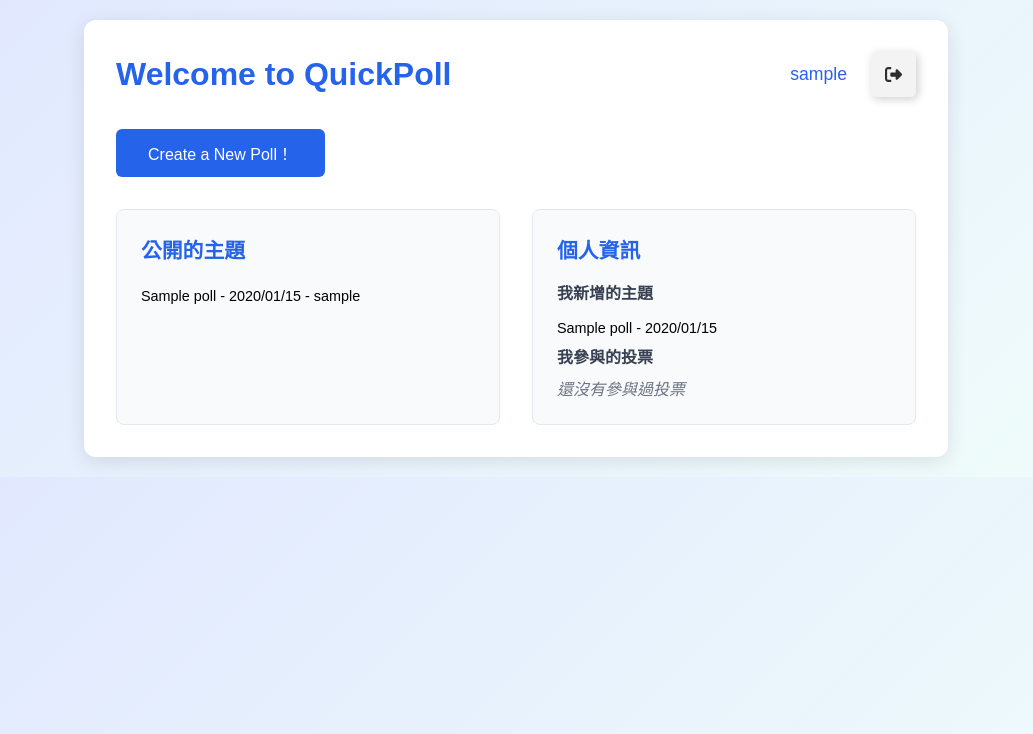
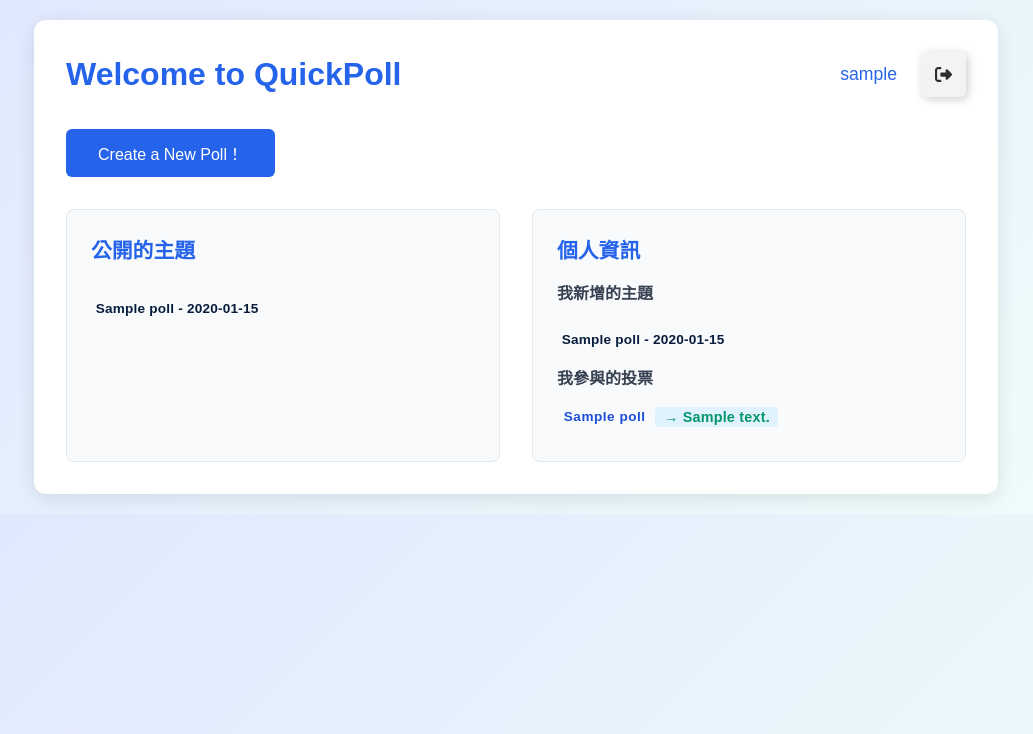
Before and after one commit to MCEYUGI/QuickPoll, a Django app: page /polls/ in a window 1280 px wide. Shown: the top 734 px of the page, without its empty margins (124-1157 px from the left). Run offline with Django 5.2, Linux system fonts and the light colour scheme; a user stored in the database is signed in; tables that the repository leaves empty hold one stand-in row (values such as "Sample post").

Commit message:
完成投票頁面的建置及views還有首頁的美化

```diff
--- a/polls/templates/polls/index.html
+++ b/polls/templates/polls/index.html
@@ -1,7 +1,7 @@
 <!DOCTYPE html>
 <html lang="zh-Hant">
   <head>
-    <meta charset="UTF-8">
+    <meta charset="UTF-8" />
     <title>Quick Polls</title>
     <style>
       body {
@@ -28,11 +28,11 @@
         margin-right: 0.5rem;
       }
       .container {
-        max-width: 800px;
+        max-width: 900px;
         margin: 0 auto;
         background: #fff;
         border-radius: 12px;
-        box-shadow: 0 4px 20px rgba(0,0,0,0.1);
+        box-shadow: 0 4px 20px rgba(0, 0, 0, 0.1);
         padding: 2rem;
       }
       h1 {
@@ -91,9 +91,9 @@
       }
 
       .section li {
-        padding: 0.5rem 0;
+        padding: 0.7rem 0;
         border-bottom: 1px solid #e5e7eb;
-        font-size: 0.9rem;
+        font-size: 1.08rem; /* 字體加大 */
       }
 
       .section li:last-child {
@@ -106,17 +106,46 @@
         margin: 0;
       }
 
+      .section li a {
+        display: block;
+        color: #1d4ed8; /* 更深藍色 */
+        font-weight: 700;
+        text-decoration: none;
+        transition: background 0.2s, color 0.2s;
+        padding: 0.5rem 0.3rem;
+        border-radius: 4px;
+        font-size: 1rem; /* 主題字體更大 */
+        letter-spacing: 0.5px;
+      }
+
+      .section li a:hover {
+        background: #dbeafe;
+        color: #2563eb;
+      }
+
+      .section .poll-meta {
+        color: #071d3b; /* 灰藍色 */
+        font-size: 0.85em; /* meta 字體稍大 */
+        font-weight: 700;
+        letter-spacing: 0.2px;
+      }
+
       /* Modal 相關樣式 */
       .modal-bg {
         display: none;
         position: fixed;
-        top: 0; left: 0; width: 100vw; height: 100vh;
-        background: rgba(0,0,0,0.25);
+        top: 0;
+        left: 0;
+        width: 100vw;
+        height: 100vh;
+        background: rgba(0, 0, 0, 0.25);
         justify-content: center;
         align-items: center;
         z-index: 1000;
       }
-      .modal-bg.active { display: flex; }
+      .modal-bg.active {
+        display: flex;
+      }
       .modal {
         background: #fff;
         border-radius: 8px;
@@ -126,7 +155,10 @@
         text-align: left;
         position: relative;
       }
-      .modal h2 { color: #2563eb; margin-top: 0; }
+      .modal h2 {
+        color: #2563eb;
+        margin-top: 0;
+      }
       .modal label {
         display: block;
         margin-bottom: 0.4rem;
@@ -135,8 +167,11 @@
         font-weight: 500;
         margin-top: 1.1rem;
       }
-      .modal label:first-child { margin-top: 0; }
-      .modal input, .modal textarea {
+      .modal label:first-child {
+        margin-top: 0;
+      }
+      .modal input,
+      .modal textarea {
         width: 100%;
         padding: 0.5rem;
         border: 1px solid #d1d5db;
@@ -177,19 +212,22 @@
       }
       .close-modal {
         position: absolute;
-        top: 12px; right: 16px;
+        top: 12px;
+        right: 16px;
         background: none;
         border: none;
         font-size: 1.5rem;
         color: #888;
         cursor: pointer;
       }
-      .close-modal:hover { color: #2563eb; }
+      .close-modal:hover {
+        color: #2563eb;
+      }
       /* From Uiverse.io by Yaya12085 radio button*/
       .radio-inputs {
         display: inline-flex;
         border-radius: 0.5rem;
-        background-color: #EEE;
+        background-color: #eee;
         box-shadow: 0 0 0px 1px rgba(0, 0, 0, 0.06);
         padding: 0.5rem 0.3rem;
         font-size: 15px;
@@ -214,9 +252,9 @@
         justify-content: center;
         border-radius: 0.5rem;
         border: none;
-        padding: .5rem 1.2rem;
+        padding: 0.5rem 1.2rem;
         color: rgba(51, 65, 85, 1);
-        transition: all .15s ease-in-out;
+        transition: all 0.15s ease-in-out;
         font-weight: 500;
       }
 
@@ -244,7 +282,7 @@
         cursor: pointer;
         position: relative;
         overflow: hidden;
-        transition-duration: .3s;
+        transition-duration: 0.3s;
         box-shadow: 2px 2px 10px rgba(0, 0, 0, 0.199);
         background-color: var(--af-white);
       }
@@ -252,7 +290,7 @@
       /* plus sign */
       .sign {
         width: 100%;
-        transition-duration: .3s;
+        transition-duration: 0.3s;
         display: flex;
         align-items: center;
         justify-content: center;
@@ -272,32 +310,69 @@
         width: 0%;
         opacity: 0;
         color: var(--night-rider);
-        font-size: 1.2em;
+        font-size: 0.9em;
         font-weight: 600;
-        transition-duration: .3s;
+        transition-duration: 0.3s;
       }
       /* hover effect on button width */
       .Btn:hover {
         width: 125px;
         border-radius: 5px;
-        transition-duration: .3s;
+        transition-duration: 0.3s;
       }
 
       .Btn:hover .sign {
         width: 30%;
-        transition-duration: .3s;
+        transition-duration: 0.3s;
         padding-left: 20px;
       }
       /* hover effect button's text */
       .Btn:hover .text {
         opacity: 1;
         width: 70%;
-        transition-duration: .3s;
+        transition-duration: 0.3s;
         padding-right: 10px;
       }
       /* button click effect*/
       .Btn:active {
-        transform: translate(2px ,2px);
+        transform: translate(2px, 2px);
+      }
+      .info-section ul {
+        list-style: none;
+        padding: 0;
+        margin: 0;
+      }
+      .info-section li {
+        padding: 0.6rem 0;
+        border-bottom: 1px solid #e5e7eb;
+        font-size: 1rem;
+        font-weight: 500;
+        display: flex;
+        align-items: center;
+      }
+      .info-section li:last-child {
+        border-bottom: none;
+      }
+      .info-section .vote-title {
+        color: #1d4ed8;
+        font-weight: 700;
+        font-size: 0.85rem;
+        margin-left: 0.5em;
+        margin-right: 0.5em;
+        letter-spacing: 0.5px;
+      }
+      .info-section .vote-option {
+        color: #059669;
+        background: #e0f2fe;
+        border-radius: 4px;
+        padding: 0.15em 0.6em;
+        font-size: 0.9rem;
+        font-weight: 600;
+        margin-left: 0.2em;
+        letter-spacing: 0.2px;
+      }
+      .info-section li:hover {
+        background: #f1f5f9;
       }
     </style>
   </head>
@@ -308,11 +383,19 @@
         <div class="user-actions">
           <span class="user-info-header">{{ user.username }}</span>
           <!-- Logout 按鈕 -->
-        <form method="post" action="{% url 'logout' %}" style="display:inline;">
+          <form
+            method="post"
+            action="{% url 'logout' %}"
+            style="display: inline"
+          >
             {% csrf_token %}
             <button class="Btn" type="submit">
               <div class="sign">
-              <svg viewBox="0 0 512 512"><path d="M377.9 105.9L500.7 228.7c7.2 7.2 11.3 17.1 11.3 27.3s-4.1 20.1-11.3 27.3L377.9 406.1c-6.4 6.4-15 9.9-24 9.9c-18.7 0-33.9-15.2-33.9-33.9l0-62.1-128 0c-17.7 0-32-14.3-32-32l0-64c0-17.7 14.3-32 32-32l128 0 0-62.1c0-18.7 15.2-33.9 33.9-33.9c9 0 17.6 3.6 24 9.9zM160 96L96 96c-17.7 0-32 14.3-32 32l0 256c0 17.7 14.3 32 32 32l64 0c17.7 0 32 14.3 32 32s-14.3 32-32 32l-64 0c-53 0-96-43-96-96L0 128C0 75 43 32 96 32l64 0c17.7 0 32 14.3 32 32s-14.3 32-32 32z"></path></svg>
+                <svg viewBox="0 0 512 512">
+                  <path
+                    d="M377.9 105.9L500.7 228.7c7.2 7.2 11.3 17.1 11.3 27.3s-4.1 20.1-11.3 27.3L377.9 406.1c-6.4 6.4-15 9.9-24 9.9c-18.7 0-33.9-15.2-33.9-33.9l0-62.1-128 0c-17.7 0-32-14.3-32-32l0-64c0-17.7 14.3-32 32-32l128 0 0-62.1c0-18.7 15.2-33.9 33.9-33.9c9 0 17.6 3.6 24 9.9zM160 96L96 96c-17.7 0-32 14.3-32 32l0 256c0 17.7 14.3 32 32 32l64 0c17.7 0 32 14.3 32 32s-14.3 32-32 32l-64 0c-53 0-96-43-96-96L0 128C0 75 43 32 96 32l64 0c17.7 0 32 14.3 32 32s-14.3 32-32 32z"
+                  ></path>
+                </svg>
               </div>
               <div class="text">Logout</div>
             </button>
@@ -329,7 +412,13 @@
           {% if public_polls %}
           <ul>
             {% for poll in public_polls %}
-            <li>{{ poll.title }} - {{ poll.created_at|date:"Y/m/d" }} - {{ poll.created_by }}</li>
+            <li>
+              <a href="{% url 'poll_detail' poll.id %}">
+                <span class="poll-meta">
+                  {{ poll.title }} - {{ poll.created_at|date:"Y-m-d" }}
+                </span>
+              </a>
+            </li>
             {% endfor %}
           </ul>
           {% else %}
@@ -345,7 +434,16 @@
             {% if user_polls %}
             <ul>
               {% for poll in user_polls %}
-              <li>{{ poll.title }} - {{ poll.created_at|date:"Y/m/d" }}</li>
+              <li>
+                <a
+                  href="{% url 'poll_detail' poll.id %}"
+                  title="{{ poll.title }}"
+                >
+                  <span class="poll-meta">
+                    {{ poll.title }} - {{ poll.created_at|date:"Y-m-d" }}
+                  </span>
+                </a>
+              </li>
               {% endfor %}
             </ul>
             {% else %}
@@ -358,7 +456,10 @@
             {% if user_votes %}
             <ul>
               {% for vote in user_votes %}
-              <li>{{ vote.poll.title }} → {{ vote.option.text }}</li>
+              <li>
+                <span class="vote-title">{{ vote.poll.title }}</span>
+                <span class="vote-option">→ {{ vote.option.text }}</span>
+              </li>
               {% endfor %}
             </ul>
             {% else %}
@@ -376,36 +477,74 @@
         <form id="createPollForm" method="post" action="/polls/create/">
           {% csrf_token %}
           <label for="title">Title</label>
-        <input type="text" id="title" name="title" required maxlength="200">
+          <input type="text" id="title" name="title" required maxlength="200" />
           <label for="description">Title Description</label>
           <textarea id="description" name="description" rows="3"></textarea>
           <label>Options</label>
           <div id="optionsContainer">
             <div class="option-row">
-            <input type="text" name="options" placeholder="Option 1" required maxlength="100">
-            <button type="button" class="remove-option btn" style="background:#e5e7eb;color:#222;">Delete</button>
+              <input
+                type="text"
+                name="options"
+                placeholder="Option 1"
+                required
+                maxlength="100"
+              />
+              <button
+                type="button"
+                class="remove-option btn"
+                style="background: #e5e7eb; color: #222"
+              >
+                Delete
+              </button>
             </div>
             <div class="option-row">
-            <input type="text" name="options" placeholder="Option 2" required maxlength="100">
-            <button type="button" class="remove-option btn" style="background:#e5e7eb;color:#222;">Delete</button>
+              <input
+                type="text"
+                name="options"
+                placeholder="Option 2"
+                required
+                maxlength="100"
+              />
+              <button
+                type="button"
+                class="remove-option btn"
+                style="background: #e5e7eb; color: #222"
+              >
+                Delete
+              </button>
             </div>
           </div>
-        <button type="button" class="btn" id="addOptionBtn" style="background:#60a5fa;">Add</button>
+          <button
+            type="button"
+            class="btn"
+            id="addOptionBtn"
+            style="background: #60a5fa"
+          >
+            Add
+          </button>
 
-        <label style="margin-top: 1rem;">Poll Visibility</label>
+          <label style="margin-top: 1rem">Poll Visibility</label>
           <div class="radio-inputs">
             <label class="radio">
-            <input type="radio" name="is_public" value="True" checked>
+              <input type="radio" name="is_public" value="True" checked />
               <span class="name">Public</span>
             </label>
             <label class="radio">
-            <input type="radio" name="is_public" value="False">
+              <input type="radio" name="is_public" value="False" />
               <span class="name">Private</span>
             </label>
           </div>
 
           <div class="modal-actions">
-          <button type="button" class="btn" id="cancelBtn" style="margin-right: 0.5rem;">Cancel</button>
+            <button
+              type="button"
+              class="btn"
+              id="cancelBtn"
+              style="margin-right: 0.5rem"
+            >
+              Cancel
+            </button>
             <button type="submit" class="btn">Submit</button>
           </div>
         </form>
@@ -414,20 +553,26 @@
 
     <script>
       // Modal 開關
-    const openModalBtn = document.getElementById('openModalBtn');
-    const modalBg = document.getElementById('modalBg');
-    const closeModalBtn = document.getElementById('closeModalBtn');
-    const cancelBtn = document.getElementById('cancelBtn');
-    openModalBtn.onclick = () => { modalBg.classList.add('active'); };
-    closeModalBtn.onclick = cancelBtn.onclick = () => { modalBg.classList.remove('active'); };
-    document.addEventListener('keydown', e => { if (e.key === 'Escape') modalBg.classList.remove('active'); });
+      const openModalBtn = document.getElementById("openModalBtn");
+      const modalBg = document.getElementById("modalBg");
+      const closeModalBtn = document.getElementById("closeModalBtn");
+      const cancelBtn = document.getElementById("cancelBtn");
+      openModalBtn.onclick = () => {
+        modalBg.classList.add("active");
+      };
+      closeModalBtn.onclick = cancelBtn.onclick = () => {
+        modalBg.classList.remove("active");
+      };
+      document.addEventListener("keydown", (e) => {
+        if (e.key === "Escape") modalBg.classList.remove("active");
+      });
 
       // 動態選項欄位
-    const optionsContainer = document.getElementById('optionsContainer');
-    const addOptionBtn = document.getElementById('addOptionBtn');
+      const optionsContainer = document.getElementById("optionsContainer");
+      const addOptionBtn = document.getElementById("addOptionBtn");
       function updateRemoveBtns() {
-      document.querySelectorAll('.remove-option').forEach(btn => {
-        btn.onclick = function() {
+        document.querySelectorAll(".remove-option").forEach((btn) => {
+          btn.onclick = function () {
             if (optionsContainer.children.length > 2) {
               btn.parentElement.remove();
               updateOptionPlaceholders();
@@ -436,22 +581,23 @@
         });
       }
       function updateOptionPlaceholders() {
-        const optionInputs = optionsContainer.querySelectorAll('input[name="options"]')
+        const optionInputs = optionsContainer.querySelectorAll(
+          'input[name="options"]'
+        );
         optionInputs.forEach((input, idx) => {
           input.placeholder = `Option ${idx + 1}`;
         });
       }
-    addOptionBtn.onclick = function() {
+      addOptionBtn.onclick = function () {
         const idx = optionsContainer.children.length + 1;
-      const div = document.createElement('div');
-      div.className = 'option-row';
+        const div = document.createElement("div");
+        div.className = "option-row";
         div.innerHTML = `<input type="text" name="options" placeholder="Option ${idx}" required maxlength="100">
         <button type="button" class="remove-option btn" style="background:#e5e7eb;color:#222;">Delete</button>`;
         optionsContainer.appendChild(div);
         updateRemoveBtns();
         updateOptionPlaceholders();
       };
-
       updateRemoveBtns();
       updateOptionPlaceholders();
     </script>
--- a/polls/urls.py
+++ b/polls/urls.py
@@ -4,4 +4,7 @@ from . import views
 urlpatterns = [
     path('', views.index, name='polls_index'),
     path('create/', views.create_poll),
+    path('poll/<int:poll_id>/', views.poll_detail, name='poll_detail'),
+    path('poll/<int:poll_id>/vote/', views.poll_vote, name='poll_vote'),
+    # 其他可能的 URL 路由
 ]
--- a/polls/views.py
+++ b/polls/views.py
@@ -1,16 +1,19 @@
-from django.shortcuts import render, redirect
+from django.shortcuts import render, redirect, get_object_or_404
 # render: 用來渲染模板並回傳 HTML。
 from django.contrib.auth.decorators import login_required
 # login_required: 裝飾器，限制未登入的使用者存取該 view
 from .models import Poll, Vote, Option
 # .models: 引入 Poll（投票主題）與 Vote（使用者的投票紀錄）模型
+from django.contrib import messages
+# messages: 用來顯示訊息給使用者，例如註冊成功或密碼不一致等錯誤訊息。
+from django.contrib.auth.models import User
 # Create your views here.
 
 @login_required
 def index(request):
     # 使用者新增的主題
     user_polls = Poll.objects.filter(created_by=request.user).order_by('-created_at')[:5] # 顯示最新的五筆新增主題紀錄
-    user_votes = Vote.objects.filter(voter_id=request.user.username).order_by('-voted_at').select_related('poll', 'option')[:5] # 顯示最新的五筆投票紀錄
+    user_votes = Vote.objects.filter(voter_id=request.user.id).order_by('-voted_at').select_related('poll', 'option')[:5] # 顯示最新的五筆投票紀錄
     public_polls = Poll.objects.filter(is_public=True, is_active=True).order_by('-created_at')[:10]
 
     context = {
@@ -47,5 +50,30 @@ def create_poll(request):
                 )
         # 3. 完成後導回首頁或顯示訊息
         return redirect('polls_index')
-#I want to know which language is well known and people often use more in common place
-#Which language is best?
+
+@login_required
+def poll_detail(request, poll_id):
+    poll = get_object_or_404(Poll, id=poll_id)
+    return render(request, 'polls/poll_detail.html', {'poll': poll})
+
+@login_required
+def poll_vote(request, poll_id):
+    poll = get_object_or_404(Poll, id=poll_id)
+    # 檢查是否投過票了
+    has_voted = Vote.objects.filter(poll=poll, voter_id=str(request.user.id)).exists()
+    if has_voted:
+        messages.error(request, '您已經投過票了，無法再次投票。')
+        return redirect('poll_detail', poll_id=poll.id)
+    #檢查投票是否已結束
+    if not poll.is_active:
+        messages.error(request, '此投票已結束，無法投票。')
+        return redirect('poll_detail', poll_id=poll.id)
+    if request.method == 'POST':
+        option_id = request.POST.get('option_id')
+        option = get_object_or_404(Option, id=option_id, poll=poll)
+        Vote.objects.create(poll=poll, option=option, voter_id=str(request.user.id))
+        option.votes += 1
+        option.save()
+        messages.success(request, '投票成功！請回首頁。')
+        return redirect('poll_detail', poll_id=poll.id)
+    return redirect('poll_detail', poll_id=poll.id)
```
Also changed, not shown: polls/templates/polls/poll_detail.html (added, +86 -0 lines). Lines whose indentation alone changed are shown as unchanged.
